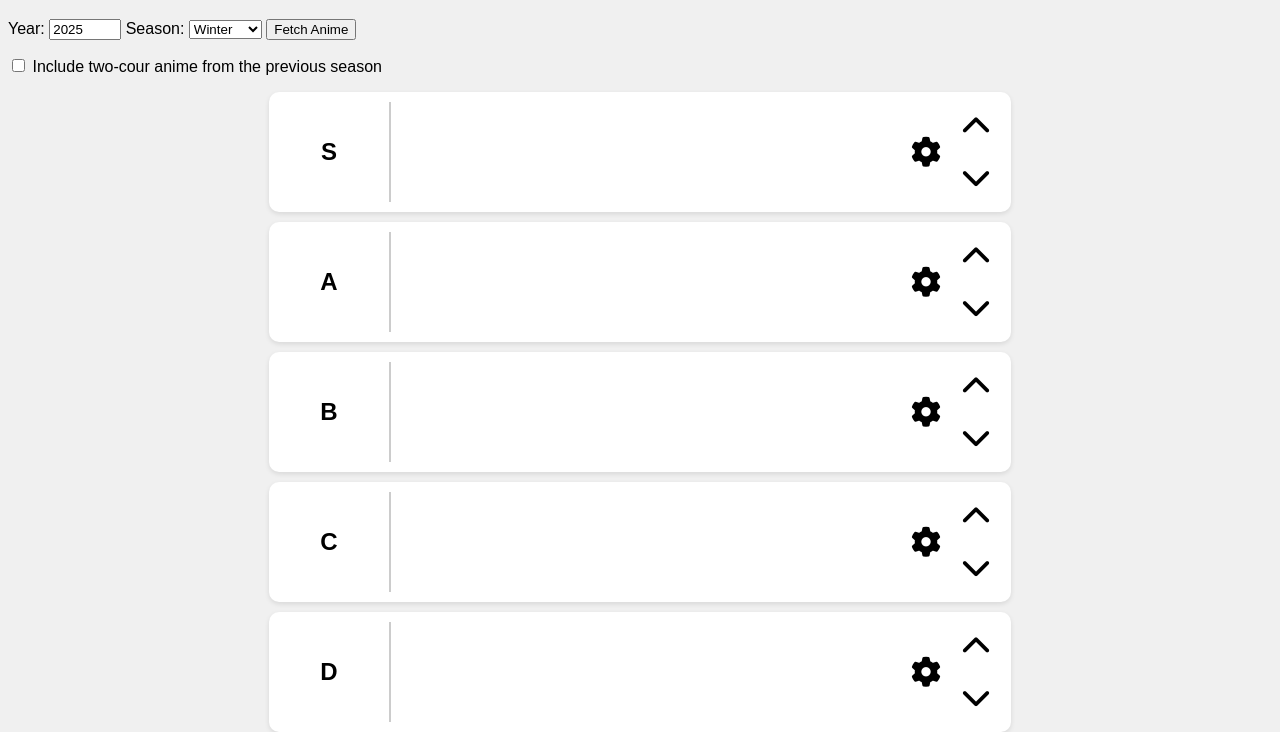
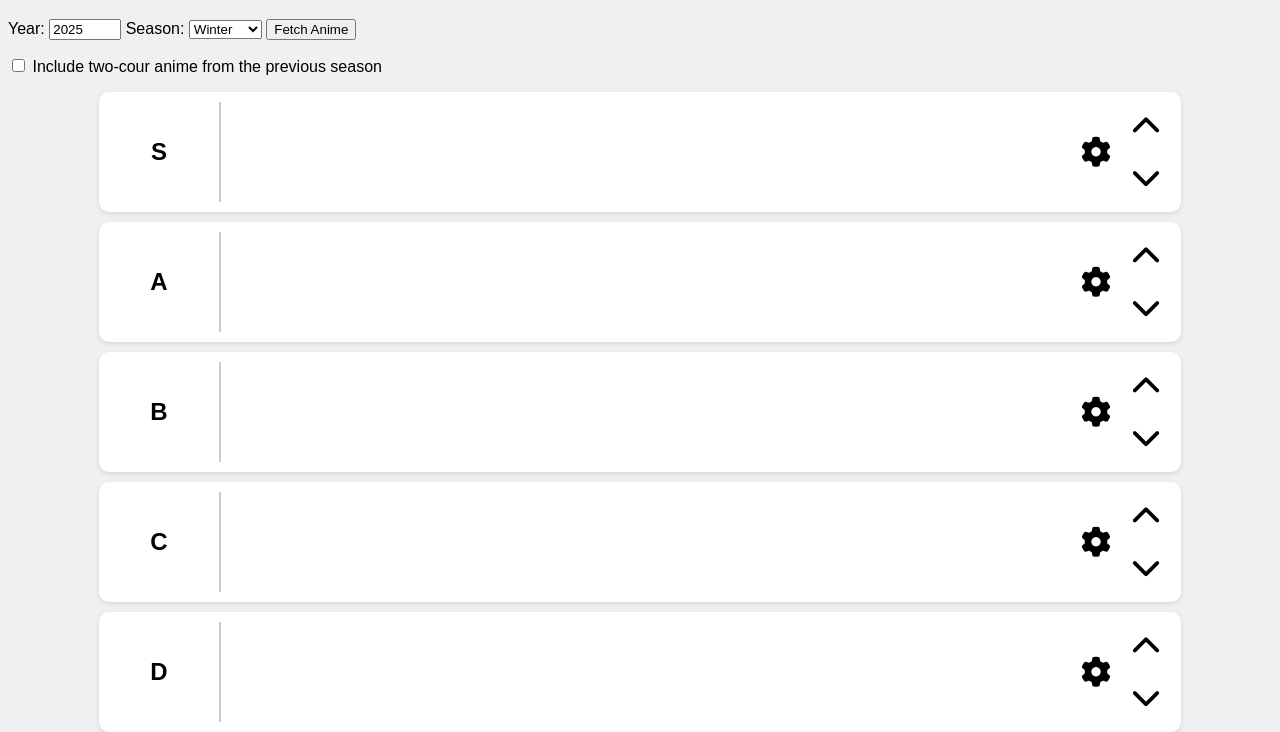
Before and after one commit to azemichi45/anilist_tier_maker, a plain HTML site: page index.html in a window 1280 px wide. Shown: the part 87-819 px from the top of the page. Drawn offline with nearby package versions, Linux system fonts and the light colour scheme.

Commit message:
tierlistの横幅を拡大

```diff
--- a/styles.css
+++ b/styles.css
@@ -47,15 +47,11 @@ body {
     display: flex;
     flex-wrap: wrap;
     gap: 0px;
-    /* flex-grow: 1; */
-    /* 残りの幅を占める */
     justify-content: flex-start;
-    /* 左揃えに設定 */
     align-items: center;
-    /* 垂直方向の中央揃え */
+    /* 画像部分の高さを調整 */
     min-height: 70px;
-    /* 画像部分の高さを調整 */
-    min-width: 500px;
+    width: 840px;
 }
 
 .image-pool {
```
